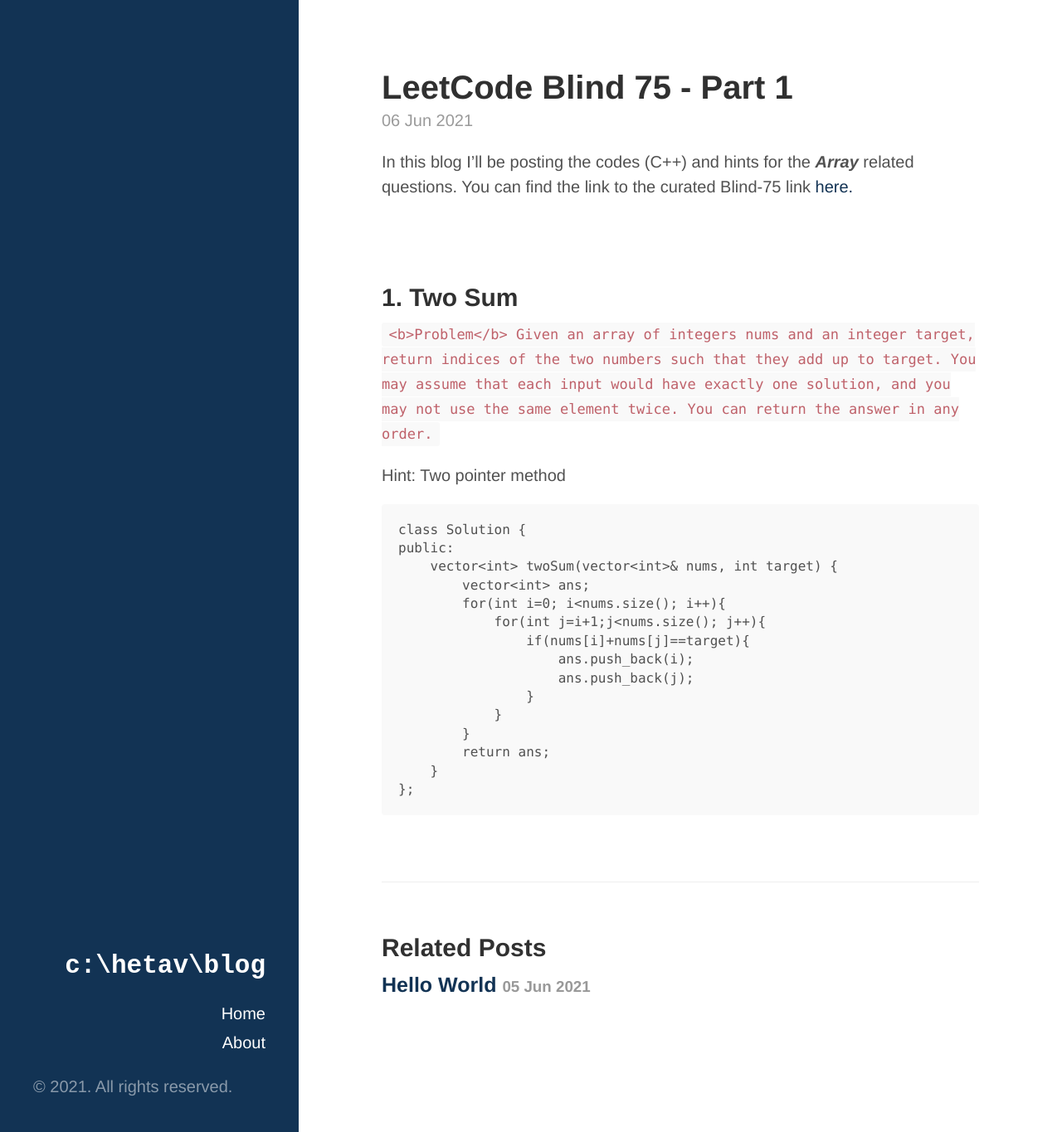
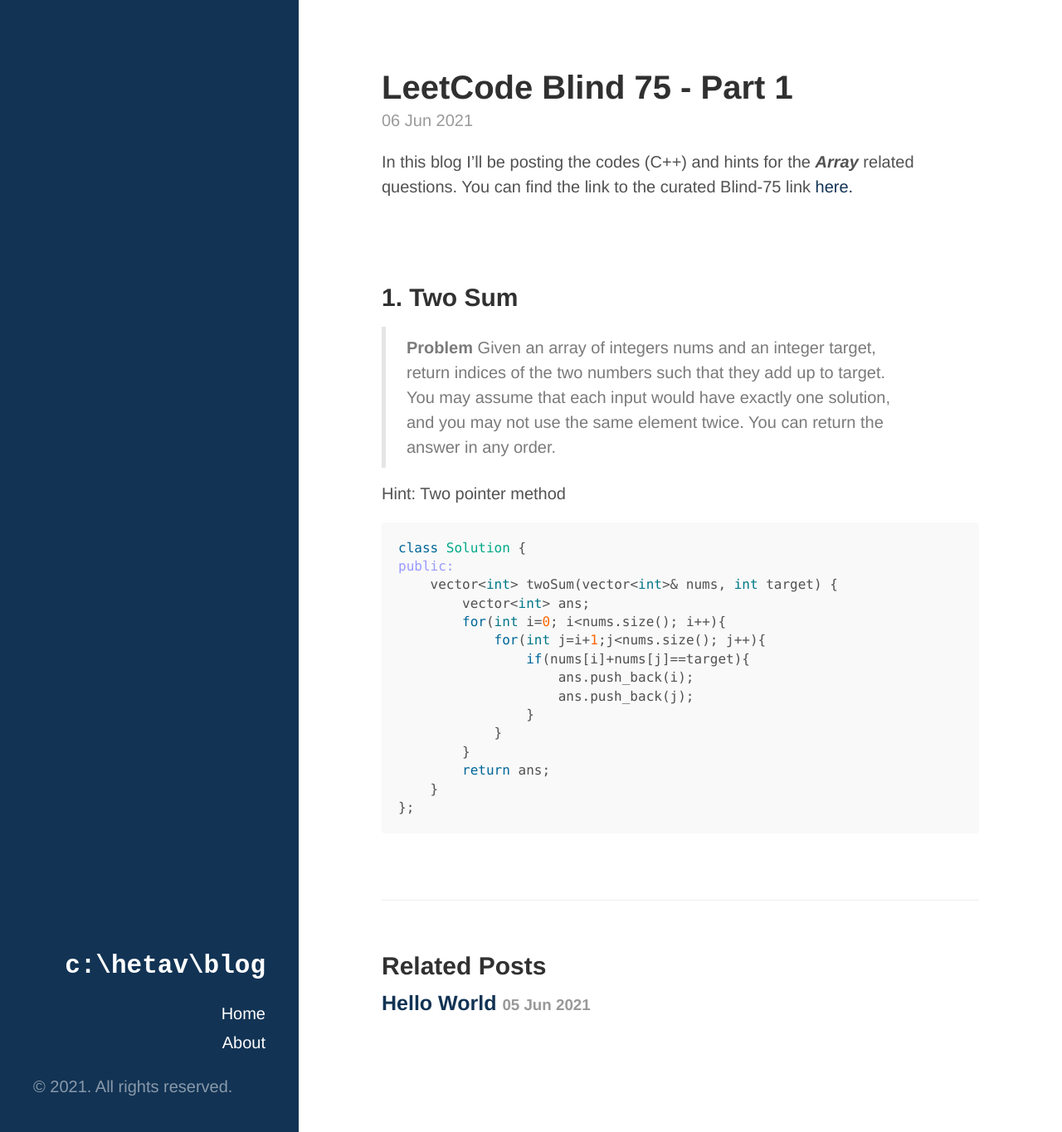
Before and after one commit to hetavv/hetavv.github.io, a Jekyll site: the page built from _posts/2021-06-06-leetcode1.md, in a window 1280 px wide and 1365 px high. Shown: the whole window at 83% size. Built offline with Jekyll 4.4.1, drawn with Linux system fonts in a browser that asks for light colours.

Commit message:
Update 2021-06-06-leetcode1.md

````diff
--- a/_posts/2021-06-06-leetcode1.md
+++ b/_posts/2021-06-06-leetcode1.md
@@ -8,12 +8,12 @@
 <br>
 <br>
 <h2> 1. Two Sum</h2>
-`<b>Problem</b> Given an array of integers nums and an integer target, return indices of the two numbers such that they add up to target. You may assume that each input would have exactly one solution, and you may not use the same element twice.
-You can return the answer in any order.`
+<blockquote><b>Problem</b> Given an array of integers nums and an integer target, return indices of the two numbers such that they add up to target. You may assume that each input would have exactly one solution, and you may not use the same element twice.
+You can return the answer in any order.</blockquote>
 
 Hint: Two pointer method
 
-```
+```c++
 class Solution {
 public:
     vector<int> twoSum(vector<int>& nums, int target) {
````
